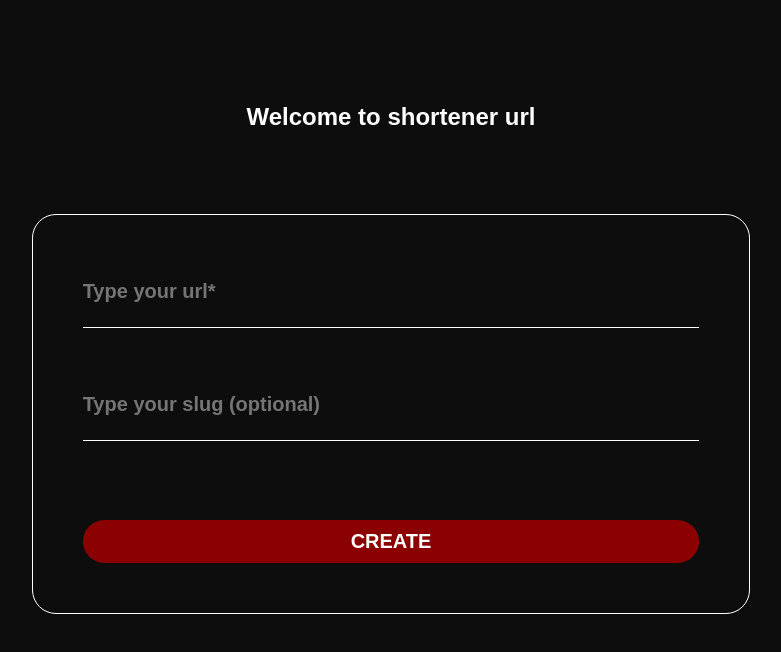
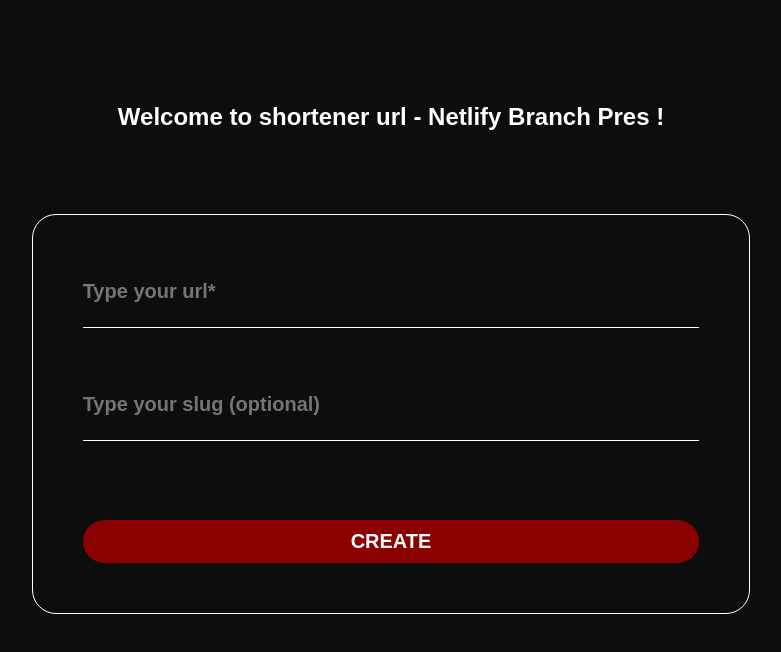
Before and after one commit to sullivantobias/url-shortener, a website: page public/index.html in a window 1280 px wide. Shown: the whole page, without its empty margins (249-1030 px from the left). Drawn offline with nearby package versions, Linux system fonts and the light colour scheme.

Commit message:
Init Netlify Test Branch

```diff
--- a/public/index.html
+++ b/public/index.html
@@ -8,7 +8,7 @@
 </head>
 <body>
   <main id="app" class="app">
-    <h2 v-if="formVisible" class="title">Welcome to shortener url</h2>
+    <h2 v-if="formVisible" class="title">Welcome to shortener url - Netlify Branch Pres !</h2>
     <form class="form" v-if="formVisible" @submit.prevent="createShortUrl()">
       <input pattern="^(?:http(s)?:\/\/)?[\w.-]+(?:\.[\w\.-]+)+[\w\-\._~:/?#[\]@!\$&'\(\)\*\+,;=.]+$" required class="input" type="text" v-model="url" name="url" id="url" placeholder="Type your url*">
       <input class="input" type="text" v-model="slug" name="slug" id="slug" placeholder="Type your slug (optional)">
```
